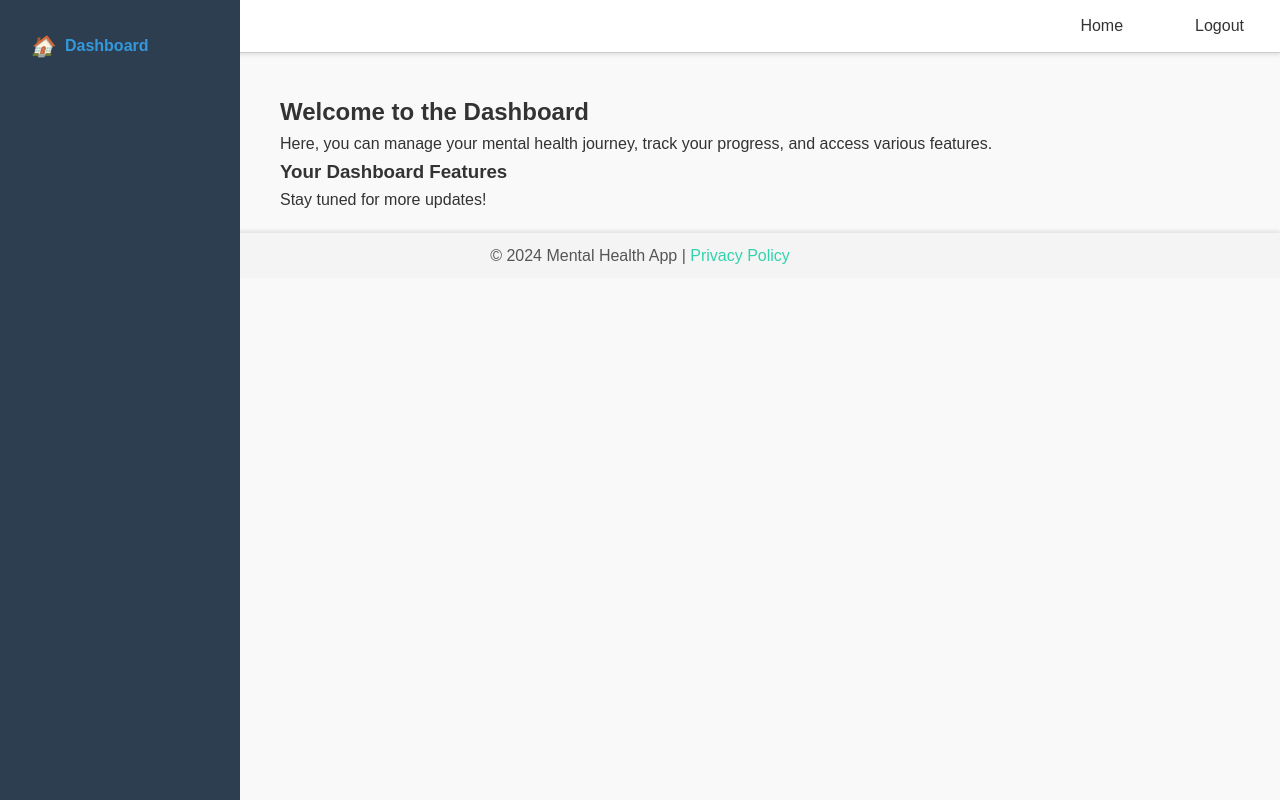
After one commit to Upadhyaymohit28/Mental_health, a Django app: page /users/dashboard/ in a window 1280 px wide. The commit adds this page. Run offline with Django 5.2, Linux system fonts and the light colour scheme; a user stored in the database is signed in.

Commit message:
update for dashboard

```diff
--- a/main/templates/main/home.html
+++ b/main/templates/main/home.html
@@ -17,6 +17,7 @@
                 <li><a href="#about">About Us</a></li>
                 <li><a href="#services">Services</a></li>
                 {% if user.is_authenticated %}
+                    <li><a href="{% url 'dashboard' %}" class="dashboard-btn">Dashboard</a></li>
                     <li><a href="{% url 'logout' %}" class="logout-btn">Logout</a></li>
                 {% else %}
                     <li><a href="{% url 'login' %}" class="login-btn">Login</a></li>
--- /dev/null
+++ b/users/templates/users/base.html
@@ -0,0 +1,161 @@
+<!-- templates/base.html -->
+<!DOCTYPE html>
+<html lang="en">
+<head>
+    {% load static %}
+    <meta charset="UTF-8">
+    <meta name="viewport" content="width=device-width, initial-scale=1.0">
+    <title>{% block title %}Mental Health App{% endblock %}</title>
+    <link rel="stylesheet" href="{% static 'css/styles.css' %}">
+</head>
+<body>
+    <!-- Navigation Bar -->
+    <header class="navbar">
+        <div class="logo">Mental Health</div>
+        <nav>
+            <ul class="nav-links">
+                <li><a href="{% url 'home' %}">Home</a></li>
+                {% if user.is_authenticated %}
+                    <li><a href="{% url 'logout' %}" class="logout-btn">Logout</a></li>
+                {% endif %}
+            </ul>
+        </nav>
+    </header>
+
+    <!-- 主内容布局 -->
+    <div class="layout">
+        <!-- 侧边栏 -->
+        <aside class="sidebar">
+            <nav>
+                <ul class="sidebar-menu">
+                    <li class="{% if active_menu == 'Dashboard' %}active{% endif %}">
+                        <a href="{% url 'dashboard' %}" class="sidebar-link">
+                            <i class="sidebar-icon">🏠</i> Dashboard
+                        </a>
+                    </li>
+                </ul>
+            </nav>
+        </aside>
+
+        <!-- 主内容区域 -->
+        <main class="content">
+            {% block content %}
+            <!-- 页面内容动态插入 -->
+            {% endblock %}
+        </main>
+    </div>
+
+    <!-- Footer -->
+    <footer>
+        <p>&copy; 2024 Mental Health App | <a href="{% url 'privacy_policy' %}">Privacy Policy</a></p>
+    </footer>
+
+    <!-- 样式 -->
+    <style>
+        /* Header 样式 */
+        .navbar {
+            display: flex;
+            justify-content: space-between;
+            align-items: center;
+            padding: 10px 20px;
+            background-color: #fff; /* 白色背景 */
+            color: #333;
+            border-bottom: 1px solid #ccc; /* 添加下边框 */
+        }
+
+        .logo {
+            font-size: 20px;
+            font-weight: bold;
+        }
+
+        .nav-links {
+            list-style: none;
+            display: flex;
+            margin: 0;
+            padding: 0;
+        }
+
+        .nav-links li {
+            margin-left: 20px;
+        }
+
+        .nav-links a {
+            color: #333;
+            text-decoration: none;
+            font-weight: 500;
+        }
+
+        .nav-links a:hover {
+            text-decoration: underline;
+        }
+
+        /* Sidebar 样式 */
+        .sidebar {
+            width: 240px;
+            background-color: #2c3e50;
+            padding: 20px;
+            height: 100vh;
+            position: fixed;
+            top: 0;
+            left: 0;
+            z-index: 100;
+            display: flex;
+            flex-direction: column;
+        }
+
+        .sidebar-menu {
+            list-style: none;
+            padding: 0;
+            margin: 0;
+        }
+
+        .sidebar-menu li {
+            margin-bottom: 20px;
+        }
+
+        .sidebar-menu li.active a {
+            font-weight: bold;
+            color: #3498db;
+        }
+
+        .sidebar-link {
+            text-decoration: none;
+            color: #ecf0f1;
+            font-size: 16px;
+            display: flex;
+            align-items: center;
+            padding: 10px;
+            border-radius: 4px;
+        }
+
+        .sidebar-link:hover {
+            background-color: #34495e;
+        }
+
+        .sidebar-icon {
+            margin-right: 10px;
+            font-size: 20px;
+        }
+
+        /* Main 内容布局 */
+        .layout {
+            display: flex;
+            margin-top: 20px;
+        }
+
+        .content {
+            margin-left: 260px; /* 留出侧边栏宽度 */
+            padding: 20px;
+            width: 100%;
+        }
+
+        /* Footer 样式 */
+        footer {
+            text-align: center;
+            padding: 10px 0;
+            background-color: #f4f4f4;
+            color: #333;
+        }
+    </style>
+</body>
+</html>
--- /dev/null
+++ b/users/templates/users/pages/dashboard.html
@@ -0,0 +1,16 @@
+<!-- templates/users/pages/dashboard.html -->
+{% extends 'users/base.html' %}
+
+{% block title %}Dashboard{% endblock %}
+
+{% block content %}
+<section>
+    <h1>Welcome to the Dashboard</h1>
+    <p>Here, you can manage your mental health journey, track your progress, and access various features.</p>
+
+    <div class="dashboard-content">
+        <h3>Your Dashboard Features</h3>
+        <p>Stay tuned for more updates!</p>
+    </div>
+</section>
+{% endblock %}
--- a/users/urls.py
+++ b/users/urls.py
@@ -4,6 +4,7 @@ from . import views
 urlpatterns = [
     path('signup/', views.signup, name='signup'),
     path('login/', views.login_user, name='login'),
+    path('dashboard/', views.dashboard, name='dashboard'),
     path('logout/', views.logout_user, name='logout'),
     path('profile/', views.profile, name='profile'),
     path('update-profile/', views.update_profile, name='update_profile'),
--- a/users/views.py
+++ b/users/views.py
@@ -43,6 +43,12 @@ def logout_user(request):
     logout(request)
     return redirect('home')
 
+@login_required
+def dashboard(request):
+    """Dashboard 视图"""
+    return render(request, 'users/pages/dashboard.html', {
+        "active_menu": "Dashboard",  # 高亮 Dashboard 菜单
+    })
 
 @login_required
 def profile(request):
```
Also changed, not shown: users/templates/users/user_sidebar.html (added, +13 -0 lines), db.sqlite3.
